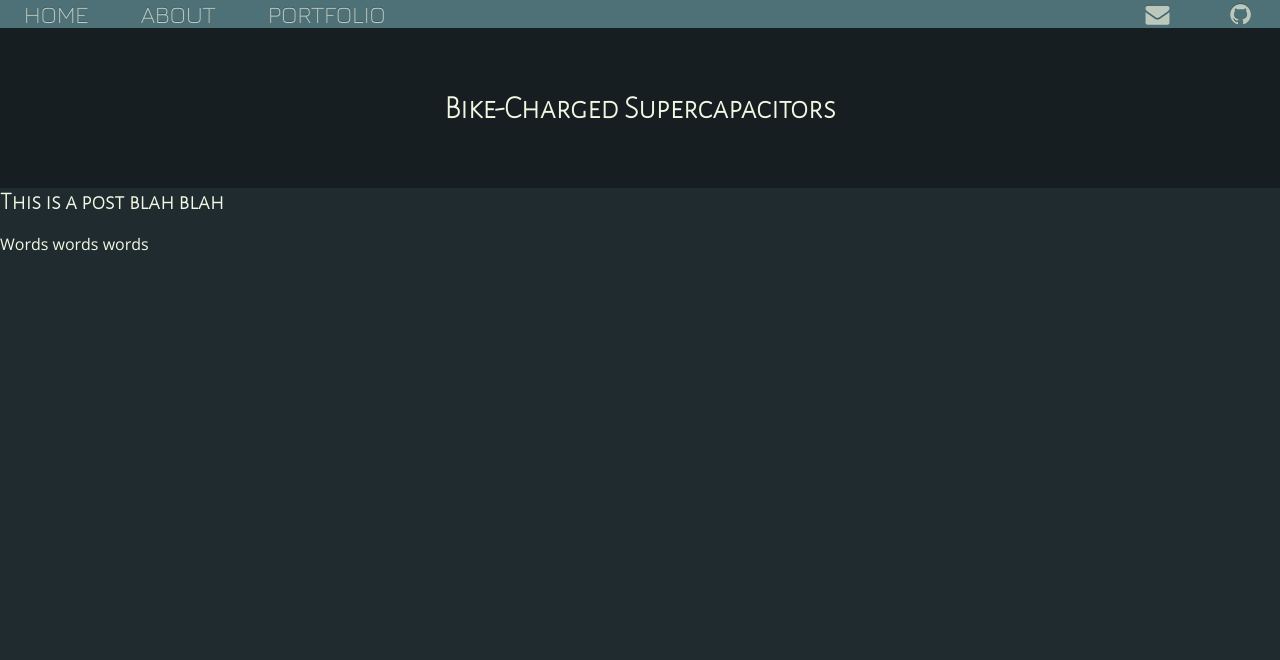
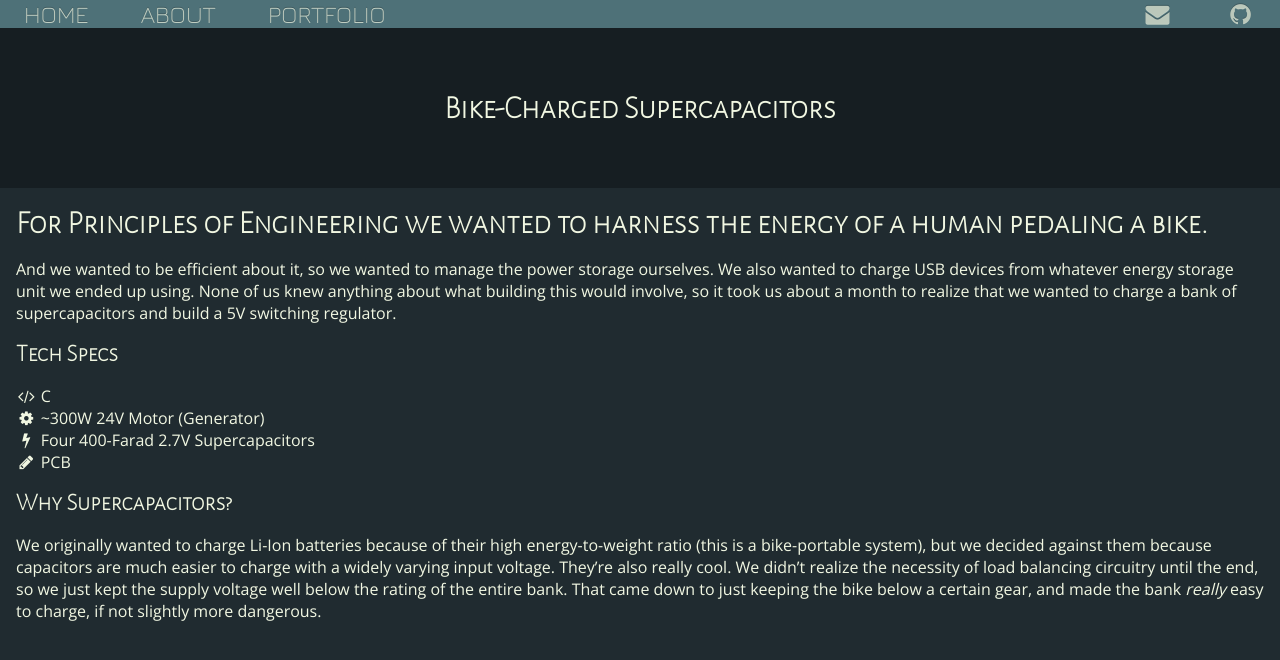
Before and after one commit to EnigMoiD/enigmoid.github.io, a Jekyll site: the page built from _posts/2013-12-17-poe-pyrois.md, in a window 1280 px wide. Shown: the top 660 px of the page. Built offline with Jekyll 4.4.1, drawn with Linux system fonts in a browser that asks for light colours; nearby versions of some CDN libraries.

Commit message:
Supercap content, _much_ nicer post schema

```diff
--- a/_layouts/post.html
+++ b/_layouts/post.html
@@ -1,6 +1,16 @@
 {% include header.html %}
 <div id="post-banner"><h1>{{ page.title }}</h1></div>
 <div id="post-container">
+	<h1>{{ page.header[0] }}</h1>
+	<p>{{ page.header[1] }}</p>
+	{% if page.specs %}
+		<h2>Tech Specs</h2>
+		<p><ul>
+			{% for spec in page.specs %}
+				<li><i class="fa fa-fw fa-{{ spec[0] }}"></i> {{ spec[1] }}</li>
+			{% endfor %}
+		</ul></p>
+	{% endif %}
 	{{ content }}
 </div>
 {% include footer.html %}
--- a/_posts/2013-12-17-poe-pyrois.md
+++ b/_posts/2013-12-17-poe-pyrois.md
@@ -3,8 +3,15 @@ layout: post
 title: Bike-Charged Supercapacitors
 img: poe-pyrois
 team: 4
-code: C
+
+header: [[For Principles of Engineering we wanted to harness the energy of a human pedaling a bike.],['And we wanted to be efficient about it, so we wanted to manage the power storage ourselves. We also wanted to charge USB devices from whatever energy storage unit we ended up using. None of us knew anything about what building this would involve, so it took us about a month to realize that we wanted to charge a bank of supercapacitors and build a 5V switching regulator.']]
+
+specs: [
+[code, C],
+[gear, ~300W 24V Motor (Generator)],
+[bolt, Four 400-Farad 2.7V Supercapacitors],
+[pencil, PCB]]
 ---
-## This is a post blah blah
 
-Words words words
+## Why Supercapacitors?
+We originally wanted to charge Li-Ion batteries because of their high energy-to-weight ratio (this is a bike-portable system), but we decided against them because capacitors are much easier to charge with a widely varying input voltage. They're also really cool. We didn't realize the necessity of load balancing circuitry until the end, so we just kept the supply voltage well below the rating of the entire bank. That came down to just keeping the bike below a certain gear, and made the bank _really_ easy to charge, if not slightly more dangerous.
--- a/stylesheets/style.css
+++ b/stylesheets/style.css
@@ -24,6 +24,9 @@ div {
   padding: 0px;
   margin: 0px;
   color: #f1f7e2;
+}
+ul {
+  list-style: none;
 }
 #container {
   clear: both;
@@ -78,6 +81,9 @@ ul#left-items {
 ul#right-items {
   float: right;
 }
+#post-container {
+  padding: 1em;
+}
 #post-container h1,
 #post-container h2,
 #post-container h3,
--- a/stylus/style.styl
+++ b/stylus/style.styl
@@ -39,6 +39,9 @@ div, body, header, h1, h2, h3, h4, h5, h6, img, ul, li, div
 	margin 0px
 
 	color text-color
+
+ul
+	list-style none
 
 #container
 	clear both
@@ -91,6 +94,8 @@ ul#right-items
 	h1, h2, h3, h4, h5, h6
 		font-family 'Alegreya Sans SC'
 
+	padding 1em
+
 #post-banner
 	width 100%
 	display table
```
Also changed, not shown: _includes/project-snippet.html (+3 -9 lines), _posts/2013-10-09-poe-petri.md (+3 -2 lines), 3 other files.
